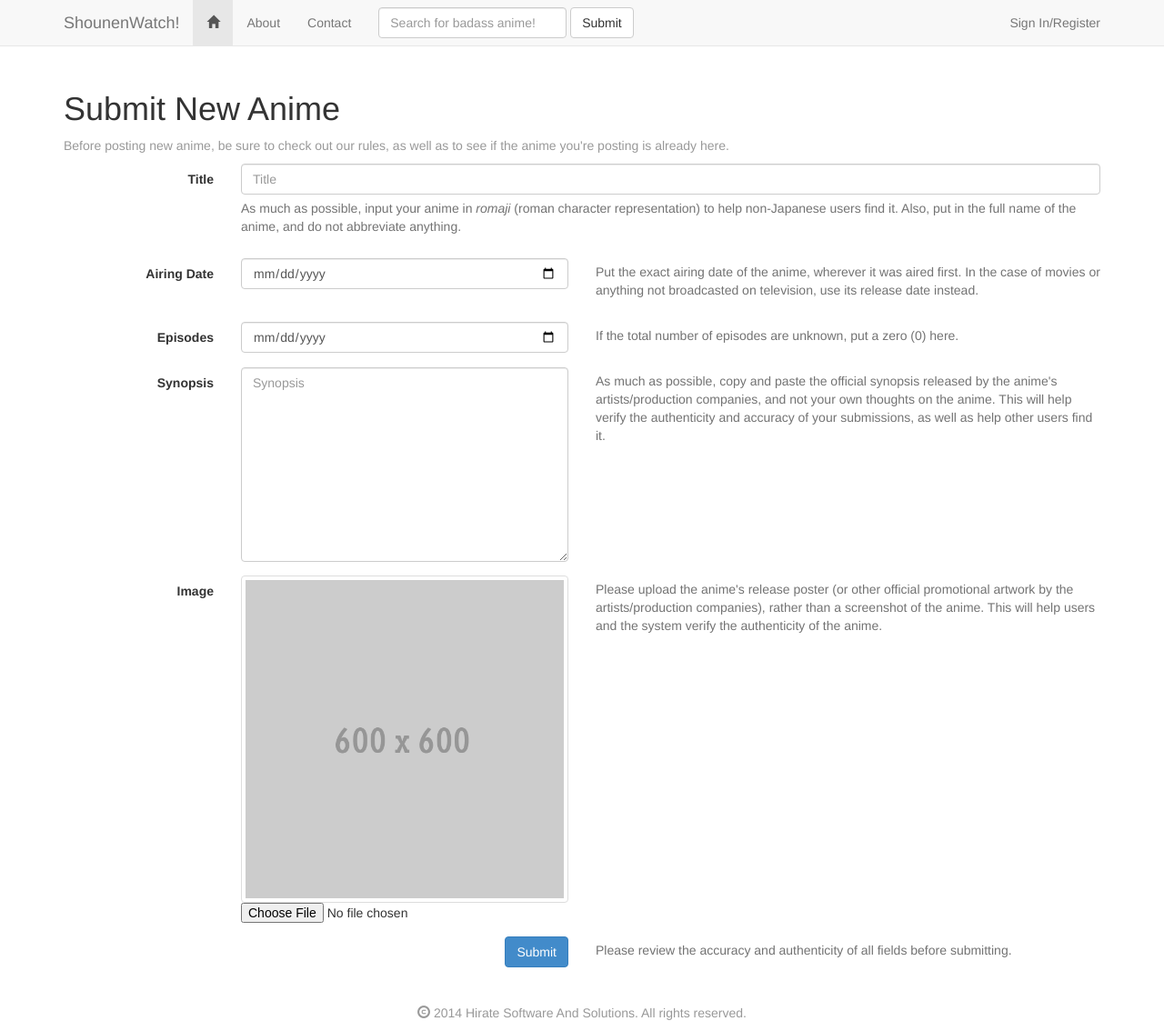
After one commit to reybalgs/shounenwatch, a CodeIgniter app: page /index.php/anime/submit in a window 1280 px wide. The commit adds this page. Shown: the whole page at 91% size. Run offline with CodeIgniter, Linux system fonts and the light colour scheme; some libraries are stand-ins or nearby versions.

Commit message:
Initial work on Add anime form
- The form doesn't exactly work yet

```diff
--- a/application/config/autoload.php
+++ b/application/config/autoload.php
@@ -64,7 +64,7 @@ $autoload['libraries'] = array('database', 'session', 'encrypt');
 |	$autoload['helper'] = array('url', 'file');
 */
 
-$autoload['helper'] = array('url', 'html', 'date');
+$autoload['helper'] = array('url', 'html', 'date', 'form');
 
 
 /*
--- a/application/config/routes.php
+++ b/application/config/routes.php
@@ -38,6 +38,7 @@
 |
 */
 
+$route['anime/submit'] = "anime/submit";
 $route['anime/(:num)'] = "anime/detail/$1";
 $route['anime'] = "anime/index";
 $route['user/upload_image'] = "user/upload_image";
--- a/application/controllers/anime.php
+++ b/application/controllers/anime.php
@@ -25,6 +25,15 @@ class Anime extends CI_Controller {
         $this->load->view('templates/footer');
     }
 
+    public function submit() {
+        # Handles the addition of new anime to the service
+        $data['title'] = 'Add new anime';
+
+        $this->load->view('templates/header', $data);
+        $this->load->view('anime/create_new', $data);
+        $this->load->view('templates/footer');
+    }
+
     public function index() {
         $data['animes'] = $this->anime_model->get_all_anime();
         $data['title'] = 'Anime index';
--- /dev/null
+++ b/application/views/anime/create_new.php
@@ -0,0 +1,94 @@
+<div class="container">
+    <h1>Submit New Anime</h1>
+    <p class="text-muted">Before posting new anime, be sure to check out our rules, as well as to see if the anime you're posting is already here.</p>
+    <form class="form-horizontal" role="form">
+        <div class="form-group">
+            <label for="animeInputName" class="col-sm-2 control-label">Title</label>
+            <div class="col-sm-10">
+                <?php
+                    $title_input = array(
+                        'name'=>'anime-title',
+                        'class'=>'form-control',
+                        'id'=>'animeInputTitle',
+                        'placeholder'=>'Title'
+                    );
+                    echo form_input($title_input);
+                ?>
+                <span class="help-block">As much as possible, input your anime in <i>romaji</i> (roman character representation) to help non-Japanese users find it. Also, put in the full name of the anime, and do not abbreviate anything.</span>
+            </div>
+        </div>
+        <script>
+            // Script for date picker
+             $(function() {
+                $( "#animeInputAiring" ).datepicker();
+            });
+        </script>
+        <div class="form-group">
+            <label for="animeInputAiring" class="col-sm-2 control-label">Airing Date</label>
+            <div class="col-sm-4">
+                <?php
+                    $title_input = array(
+                        'name'=>'anime-airing',
+                        'class'=>'form-control',
+                        'id'=>'animeInputAiring',
+                        'type'=>'date',
+                        'placeholder'=>'Airing Date'
+                    );
+                    echo form_input($title_input);
+                ?>
+            </div>
+            <span class="help-block col-sm-6">Put the exact airing date of the anime, wherever it was aired first. In the case of movies or anything not broadcasted on television, use its release date instead.</span>
+        </div>
+        <div class="form-group">
+            <label for="animeInputAiring" class="col-sm-2 control-label">Episodes</label>
+            <div class="col-sm-4">
+                <?php
+                    $title_input = array(
+                        'name'=>'anime-episodes',
+                        'class'=>'form-control',
+                        'id'=>'animeInputEpisodes',
+                        'type'=>'date',
+                        'placeholder'=>'Episodes'
+                    );
+                    echo form_input($title_input);
+                ?>
+            </div>
+            <span class="help-block col-sm-6">If the total number of episodes are unknown, put a zero (0) here.</span>
+        </div>
+        <div class="form-group">
+            <label for="animeInputSynopsis" class="col-sm-2 control-label">Synopsis</label>
+            <div class="col-sm-4">
+                <?php
+                    echo form_textarea(array(
+                        'name'=>'anime-synopsis',
+                        'id'=>'animeInputSynopsis',
+                        'class'=>'form-control',
+                        'placeholder'=>'Synopsis'
+                    ));
+                ?>
+            </div>
+            <span class="help-block col-sm-6">As much as possible, copy and paste the official synopsis released by the anime's artists/production companies, and not your own thoughts on the anime. This will help verify the authenticity and accuracy of your submissions, as well as help other users find it.</span>
+        </div>
+        <div class="form-group">
+            <label for="animeInputImage" class="col-sm-2 control-label">Image</label>
+            <div class="col-sm-4">
+                <?php
+                    echo img(array(
+                        'src'=>base_url('static').'/'.'anime_placeholder.gif',
+                        'alt'=>'Anime image',
+                        'class'=>'img-thumbnail'
+                    ));
+                ?>
+                <input type="file" name="userfile" size="20"/>
+            </div>
+            <span class="help-block col-sm-6">Please upload the anime's release poster (or other official promotional artwork by the artists/production companies), rather than a screenshot of the anime. This will help users and the system verify the authenticity of the anime.</span>
+        </div>
+        <div class="form-group">
+            <label class="col-sm-2 control-label"></label>
+            <div class="col-sm-4">
+                <input type="submit" value="Submit" class="btn btn-primary pull-right"/>
+            </div>
+            <span class="help-block col-sm-6">Please review the accuracy and authenticity of all fields before submitting.</span>
+        </div>
+    </form>
+</div>
--- a/application/views/templates/header.php
+++ b/application/views/templates/header.php
@@ -12,9 +12,15 @@
     <link href="<?php echo base_url('') ?>dist/css/bootstrap.min.css" rel="stylesheet">
     <!-- JQuery -->
     <script src="<?php echo base_url('') ?>jquery-1.11.0.min.js"></script>
+    <!-- JQuery UI -->
+    <script src="//code.jquery.com/ui/1.10.4/jquery-ui.js"></script>
+    <!-- JQuery UI CSS -->
+    <link rel="stylesheet" href="//code.jquery.com/ui/1.10.4/themes/smoothness/jquery-ui.css">
     <!-- Bootstrap core JavaScript
     ================================================== -->
     <script src="<?php echo base_url('') ?>dist/js/bootstrap.min.js"></script>
+    <!-- Font Awesome CDN -->
+    <link href="//netdna.bootstrapcdn.com/font-awesome/4.0.3/css/font-awesome.css" rel="stylesheet">
 
     <script>
         if (window.jQuery) {
@@ -72,6 +78,7 @@
             <ul class="dropdown-menu">
                 <li><a href="<?php echo site_url('user/profile').'/'.$this->session->userdata('username')?>">View Profile</a></li>
                 <li><a href="#">Submissions</a></li>
+                <li><a href="<?php echo site_url('anime/submit') ?>">Submit New Anime</a></li>
                 <li class="divider"></li>
                 <li><a href="<?php echo site_url('user/logout') ?>">Logout</a></li>
             </ul>
--- a/application/views/user/profile.php
+++ b/application/views/user/profile.php
@@ -50,7 +50,7 @@
             <?php
                 if($this->session->userdata('username') == $username) {
             ?>
-            <a href="#" class="btn btn-default">Submit New Anime</a>
+            <a href="<?php echo site_url('anime/submit') ?>" class="btn btn-default">Submit New Anime</a>
             <?php
                 }
                 if(empty($anime)) {
```
